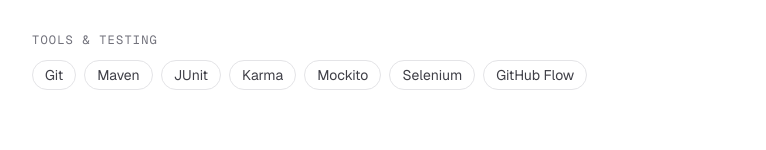
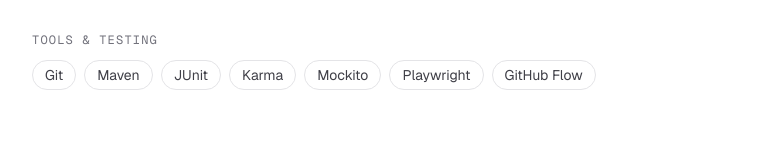
Before and after one commit to GMos96/portfolio, a Next.js app: page /about in a window 1280 px wide. Shown: the part 1267-1417 px from the top of the page, without its empty margins (256-1022 px from the left). Built offline with nearby package versions, Linux system fonts and the light colour scheme.

Commit message:
Update sillsUpdate skill group by replacing Selenium with Playwright

```diff
--- a/content/skills.ts
+++ b/content/skills.ts
@@ -40,7 +40,7 @@
       "JUnit",
       "Karma",
       "Mockito",
-      "Selenium",
+      "Playwright",
       "GitHub Flow",
     ],
   },
```
